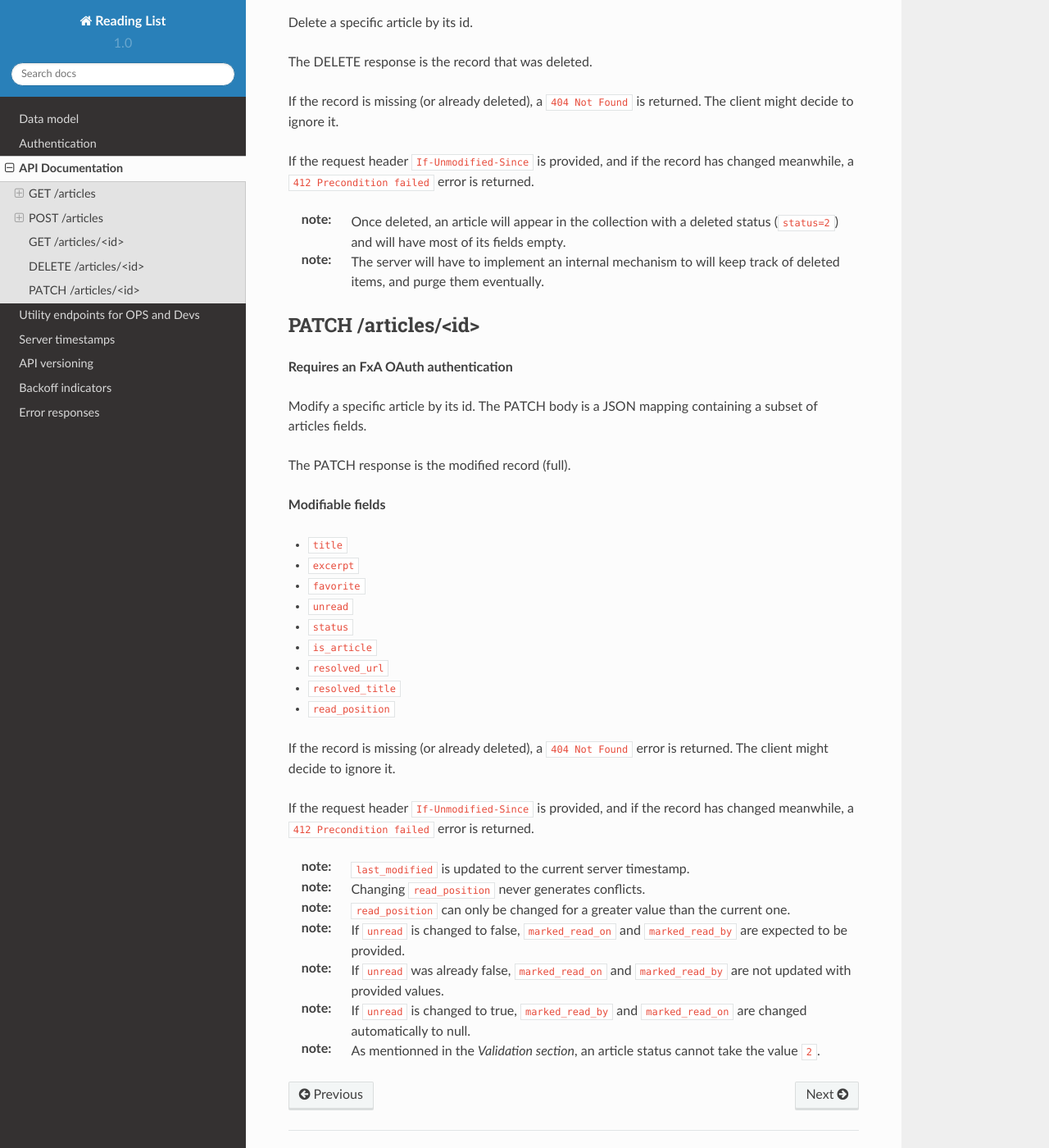
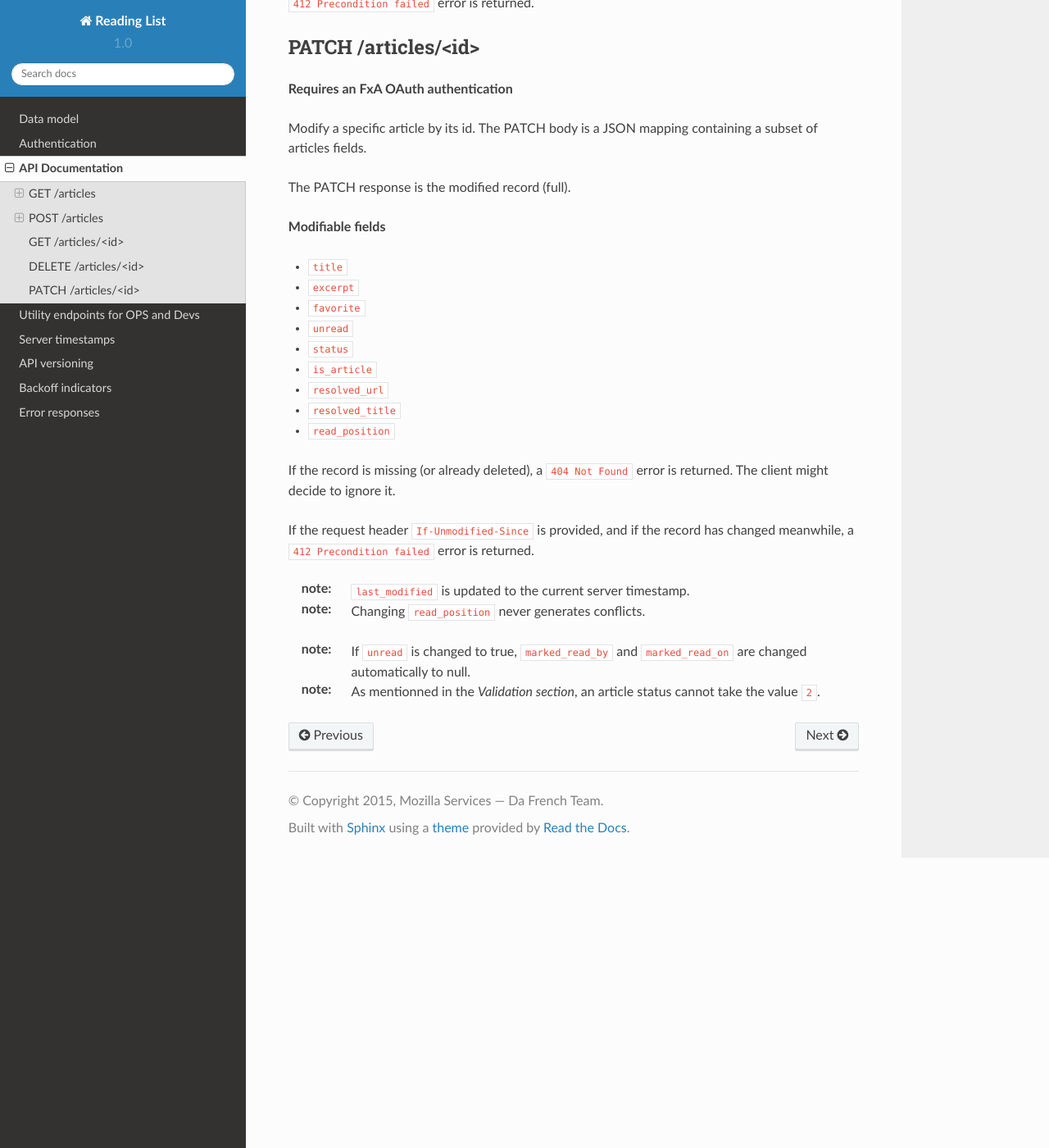
Before and after one commit to Kinto/kinto, a Sphinx documentation site: the page built from docs/api.rst, in a window 1280 px wide and 1400 px high, scrolled down 4917 px. Shown: the whole window at 82% size. Built offline with Sphinx 7.4.7 and the Read the Docs theme 2.0.0, drawn with Linux system fonts in a browser that asks for light colours; some of the changed text lies outside the part shown.

Commit message:
@leplatrem review.

```diff
--- a/docs/api.rst
+++ b/docs/api.rst
@@ -193,10 +193,6 @@
     The ``status`` can take only ``0`` (OK) and ``1`` (archived), even though
     the server sets it to ``2`` when including deleted articles in the collection.
 
-:note:
-    *(undecided)* For some cases, it can make sense for the server to fix arbitrarily
-    validation errors on records (e.g. truncating long titles).
-
 
 Conflicts
 ---------
@@ -214,12 +210,12 @@
 :note:
     Deleted items should be taken into account for URL unicity.
 
-If an article is created with an URL that already exists, a ``303 See Other`` response
-is returned to indicate the existing record.
+.. If an article is created with an URL that already exists, a ``303 See Other`` response
+   is returned to indicate the existing record.
 
-The response body is a JSON mapping, with the following attribute:
+   The response body is a JSON mapping, with the following attribute:
 
-- ``id``: the id of the conflicting record
+   - ``id``: the id of the conflicting record
 
 
 GET /articles/<id>
@@ -255,13 +251,9 @@
 If the request header ``If-Unmodified-Since`` is provided, and if the record has
 changed meanwhile, a ``412 Precondition failed`` error is returned.
 
-:note:
-    Once deleted, an article will appear in the collection with a deleted status
-    (``status=2``) and will have most of its fields empty.
-
-:note:
-    The server will have to implement an internal mechanism to will keep track of deleted items,
-    and purge them eventually.
+.. :note:
+       Once deleted, an article will appear in the collection with a deleted status
+       (``status=2``) and will have most of its fields empty.
 
 
 PATCH /articles/<id>
@@ -298,14 +290,14 @@
 :note:
     Changing ``read_position`` never generates conflicts.
 
-:note:
-    ``read_position`` can only be changed for a greater value than the current one.
+.. :note:
+       ``read_position`` can only be changed for a greater value than the current one.
 
-:note:
-    If ``unread`` is changed to false, ``marked_read_on`` and ``marked_read_by`` are expected to be provided.
+.. :note:
+       If ``unread`` is changed to false, ``marked_read_on`` and ``marked_read_by`` are expected to be provided.
 
-:note:
-    If ``unread`` was already false, ``marked_read_on`` and ``marked_read_by`` are not updated with provided values.
+.. :note:
+       If ``unread`` was already false, ``marked_read_on`` and ``marked_read_by`` are not updated with provided values.
 
 :note:
     If ``unread`` is changed to true, ``marked_read_by`` and ``marked_read_on``
```
